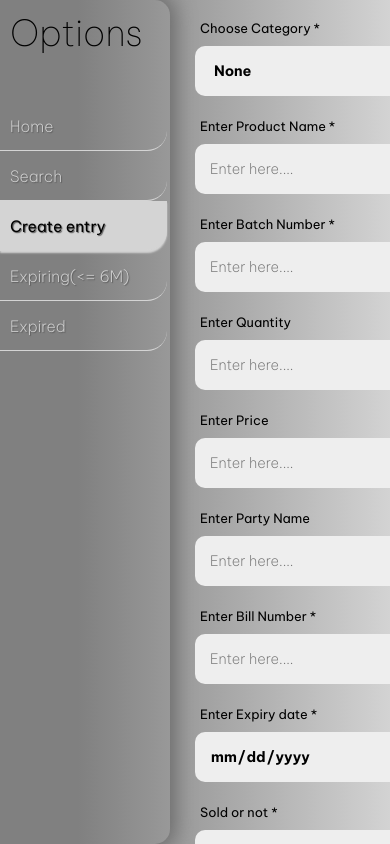
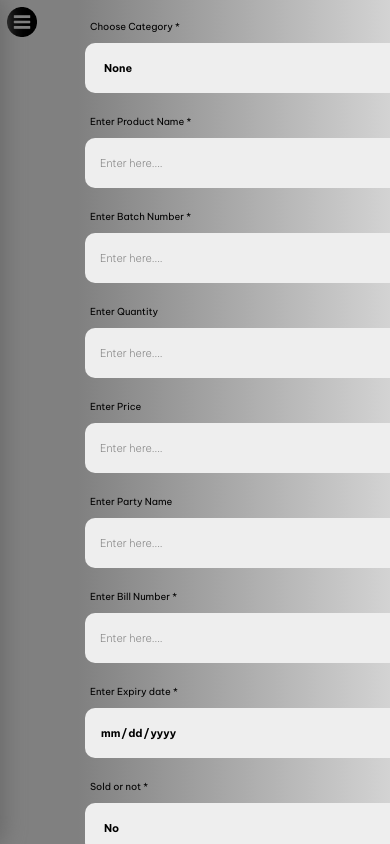
Before and after one commit to khallark/node_frontend, a website: page public/create.html in a window 390 px wide. Drawn offline with Linux system fonts and the light colour scheme.

Commit message:
modified:   public/config.js 	modified:   public/create.html 	modified:   public/expired.html 	modified:   public/expiring.html 	modified:   public/home.html 	new file:   public/menu.png 	modified:   public/search.html 	modified:   public/styles.css

```diff
--- a/public/config.js
+++ b/public/config.js
@@ -49,6 +49,38 @@ let cat_map_str = {
     21: "Rota",
     22: "Resp Solution"
 }
+
+
+
+function dash_toggle(bool) {
+    let dashboard = document.getElementById('dboard')
+    if(bool) {
+        dashboard.style.transform = 'translateX(0px)';
+    } else {
+        dashboard.style.transform = 'translateX(-170px)';
+    }
+}
+
+const mediaQuery = window.matchMedia("(min-width: 900px)");
+function handleMediaChange(event) {
+    if (event.matches) {
+        dash_toggle(true);
+    } else {
+        dash_toggle(false);
+    }
+}
+mediaQuery.addEventListener("change", handleMediaChange);
+
+
+
+
+
+
+
+
+
+
+
 
 // Function to fetch all products and return the JSON data
 async function __fetchAllProducts() {
--- a/public/create.html
+++ b/public/create.html
@@ -12,8 +12,9 @@
 </head>
 <body>
     <div id="main-wrapper" class="wrapper">
-        <div class="dashboard">
+        <div class="dashboard" id="dboard">
             <h1 class="ops-text">Options</h1>
+            <div class="dash-toggle" style="position: relative; height: 60px;"><img src="menu.png" alt="Menu" style="height: 30px;" onclick="dash_toggle(false)"></div>
 
             <div class="ops-button" id="home-bttn" onclick="disCont('home')">Home</div>
 
@@ -28,6 +29,7 @@
 
 
         <div class="create-ct" id="create-content">
+            <div class="dash-toggle"><img src="menu.png" alt="Menu" style="height: 30px;" onclick="dash_toggle(true)"></div>
             <form class="form-style" autocomplete="on" onsubmit="preventRefresh(event)">
                 <div class="name" style="margin-top: 20px;">
                     <h6 style="overflow: visible; padding-left: 5px; font-weight: 400;">Choose Category *</h6>
--- a/public/styles.css
+++ b/public/styles.css
@@ -162,6 +162,7 @@ td {
     border-top-right-radius: 15px;
     border-bottom-right-radius: 15px;
     box-shadow: 0 0 20px 5px rgb(107, 107, 107);
+    transform: translateX(0px);
 }
 .ops-text {
     margin: 10px;
@@ -182,7 +183,7 @@ input[type="radio"] {
     min-height: 50px;
     border-bottom: 1px solid rgb(212, 212, 212);
     border-bottom-right-radius: 20px;
-    font-size: 1.3em;
+    font-size: 1.3rem;
     font-weight: 200;
     text-shadow: 1px 1px 1px rgb(92, 92, 92);
     color: rgb(119, 119, 119);
@@ -203,15 +204,15 @@ input[type="radio"] {
     color: rgb(0, 0, 0);
     z-index: -1;
 }
-.tab-content {
+/* .tab-content {
     display: none;
-    /* height: auto; */
+    height: auto;
     height: 100vh;
     width: calc(100% - 170px);
     min-width: 500px;
     animation: pop-up 0.4s ease-in 0s 1 normal;
     background: none;
-}
+} */
 @keyframes pop-up {
     from {
         opacity: 0;
@@ -275,7 +276,7 @@ input[type="radio"] {
     height: 100vh;
     align-items: center;
     width: calc(100% - 170px);
-    min-width: 500px;
+    min-width: 620px;
     animation: pop-up 0.4s ease-in 0s 1 normal;
     background: none;
 }
@@ -417,3 +418,53 @@ input[type="radio"] {
     border-radius: 20px;
     background-color: white;
 }
+
+.dash-toggle {
+    display: none;
+}
+
+@media (min-width: 900px) {
+    #dboard {
+        transform: translateX();
+    }
+}
+@media (max-width: 900px) {
+    html {
+        font-size: 10px;
+    }
+    .home-ct, .search-ct, .create-ct, .expiring-ct, .expired-ct {
+        width: 100%;
+        position: absolute;
+    }
+    .dashboard {
+        z-index: 100;
+        background-color: #6d6d6d;
+        transform: translateX(-170px);
+        transition: 0.2s ease-out;
+    }
+    .ops-text {
+        display: none;
+    }
+    #u-d {
+        width: 30px;
+    }
+    .u-d-button {
+        height: 30px;
+        width: 30px;
+    }
+    .dash-toggle {
+        display: block;
+        position: absolute;
+        top: 7px;
+        left: 7px;
+        height: 30px;
+        min-height: 20px;
+        width: 95%;
+    }
+}
+
+@media (max-width: 600px) {
+    html {
+        font-size: 9px
+    }
+}
```
Also changed, not shown: public/expired.html (+3 -1 lines), public/expiring.html (+3 -1 lines), public/home.html (+6 -1 lines), public/search.html (+3 -1 lines), public/menu.png (added).
